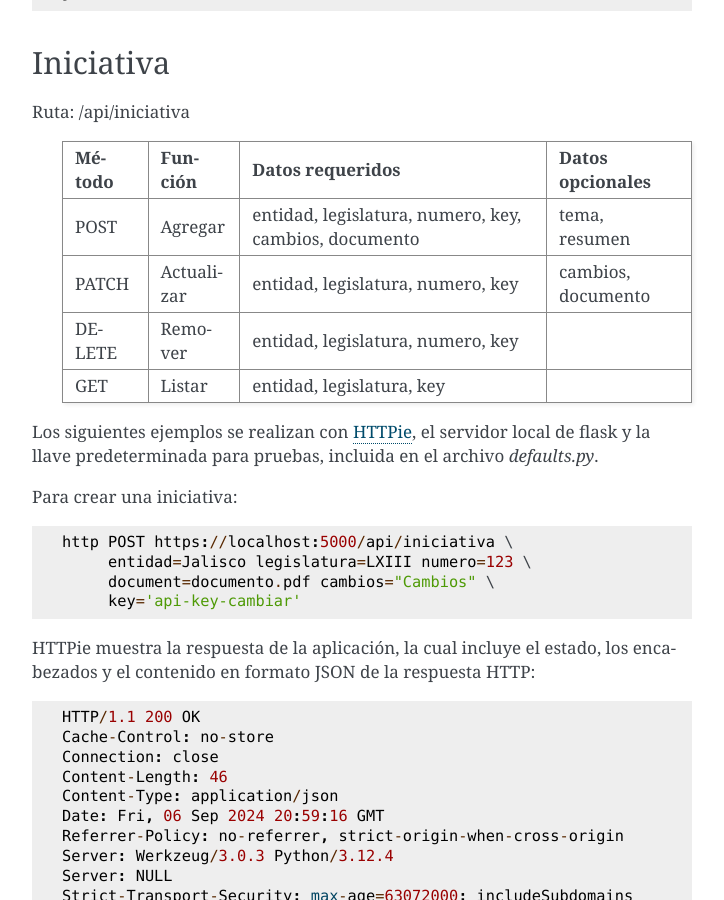
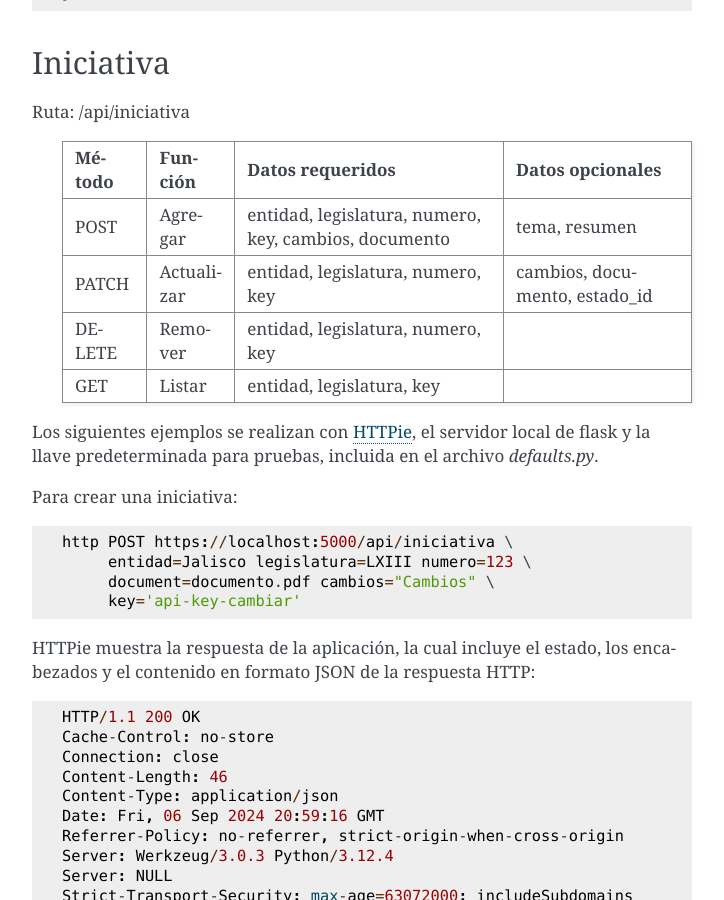
Before and after one commit to siguealcongreso/colabora, a Sphinx documentation site: the page built from docs/source/api.rst, in a window 1280 px wide and 900 px high, scrolled down 814 px. Shown: the whole window, without its empty margins (388-1112 px from the left). Built offline with Sphinx 7.4.7, drawn with Linux system fonts in a browser that asks for light colours.

Commit message:
Permitir actualizar el estado mediante la API
Agregar estado_id a iniciativa_actualiza. Para el caso de iniciativas
con el tema y resumen ya publicado y que requieran una edición.  Se les
pueden asignar el estado Revisada, por ejemplo.

```diff
--- a/docs/source/api.rst
+++ b/docs/source/api.rst
@@ -49,8 +49,8 @@
    |           |                        | key,                             |                      |
    |           |                        | cambios, documento               |                      |
    +-----------+------------------------+----------------------------------+----------------------+
-   |  PATCH    | Actualizar             | entidad, legislatura, numero,    | cambios, documento   |
-   |           |                        | key                              |                      |
+   |  PATCH    | Actualizar             | entidad, legislatura, numero,    | cambios, documento,  |
+   |           |                        | key                              | estado_id            |
    |           |                        |                                  |                      |
    +-----------+------------------------+----------------------------------+----------------------+
    |  DELETE   | Remover                | entidad, legislatura, numero,    |                      |
```
Also changed, not shown: 2 other files.
